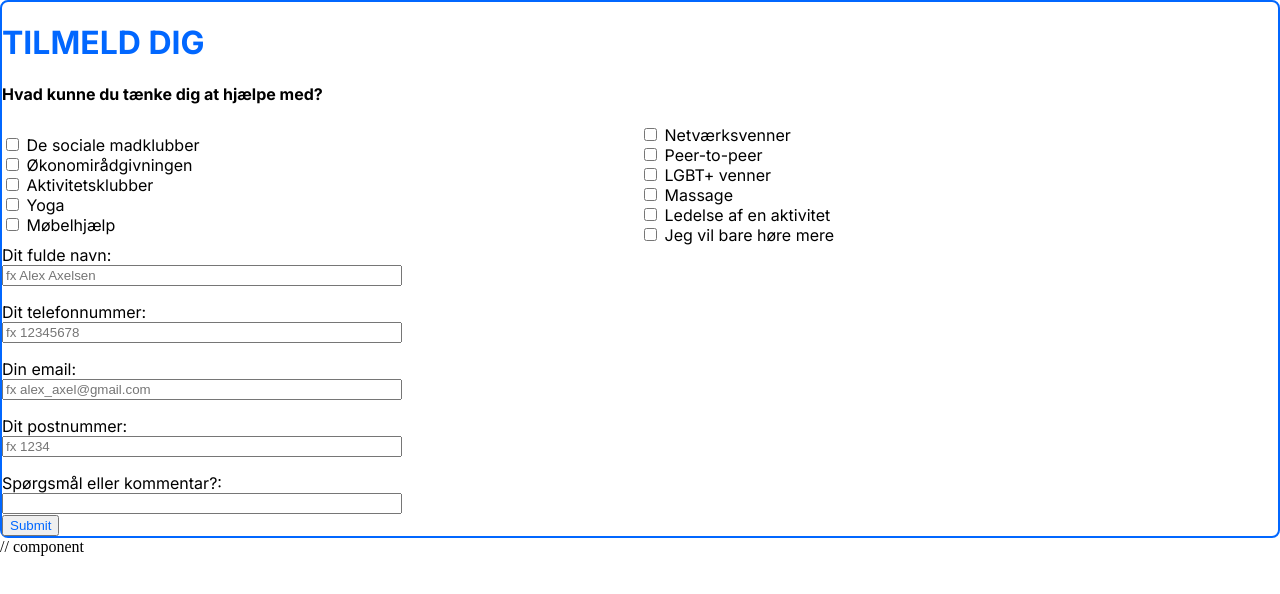
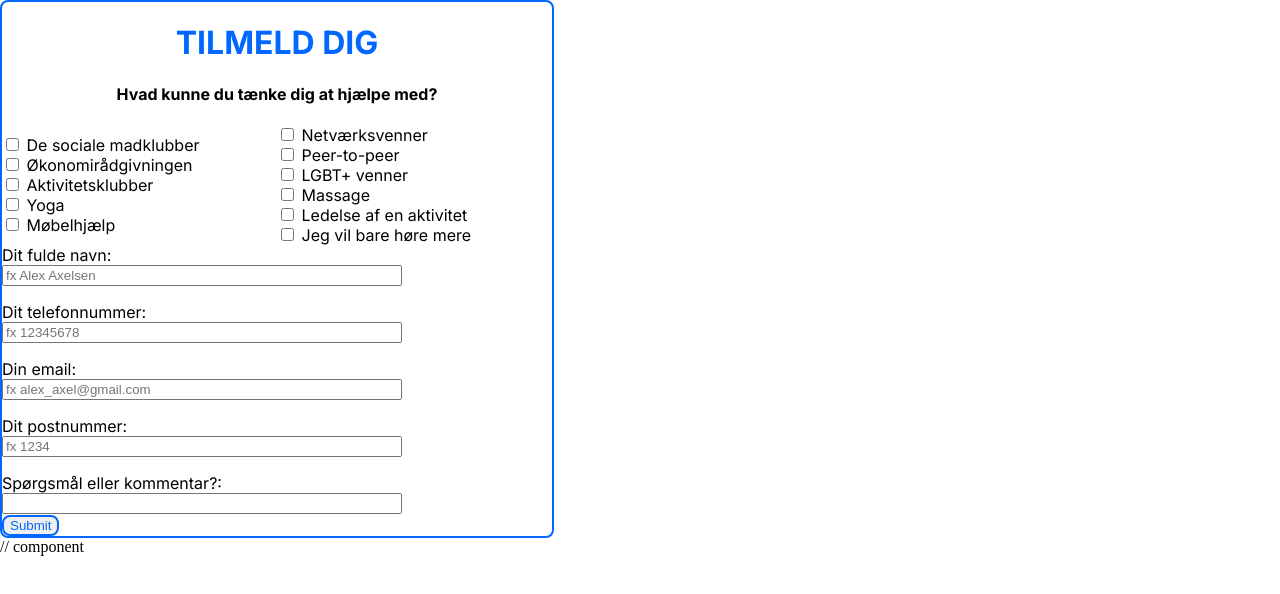
Before and after one commit to JosefineKjaer/weshelter, an Astro site: page / in a window 1280 px wide. Built offline with nearby package versions, Linux system fonts and the light colour scheme; Astro itself is replaced by a stand-in of ours.

Commit message:
fikser deet sidste

```diff
--- a/src/components/SignupForm.astro
+++ b/src/components/SignupForm.astro
@@ -3,8 +3,8 @@
 ---
 
 <form class="form">
-  <h1>TILMELD DIG</h1>
-  <h4>Hvad kunne du tænke dig at hjælpe med?</h4>
+  <h1 class="overskrift">TILMELD DIG</h1>
+  <h4 class="underoverskrift">Hvad kunne du tænke dig at hjælpe med?</h4>
   <div class="checkbox-container">
     <div>
       <div class="checkbox-content">
@@ -142,6 +142,8 @@
   }
   .knap {
     color: rgba(1, 103, 255, 1);
+    border: 2px solid rgba(1, 103, 255, 1);
+    border-radius: 8px;
   }
   @media (width > 768px) {
     .checkbox-container {
@@ -149,5 +151,12 @@
       grid-template-columns: 1fr 1fr;
       grid-template-rows: auto;
     }
+    .form {
+      max-width: 550px;
+    }
+    .overskrift,
+    .underoverskrift {
+      text-align: center;
+    }
   }
 </style>
```
